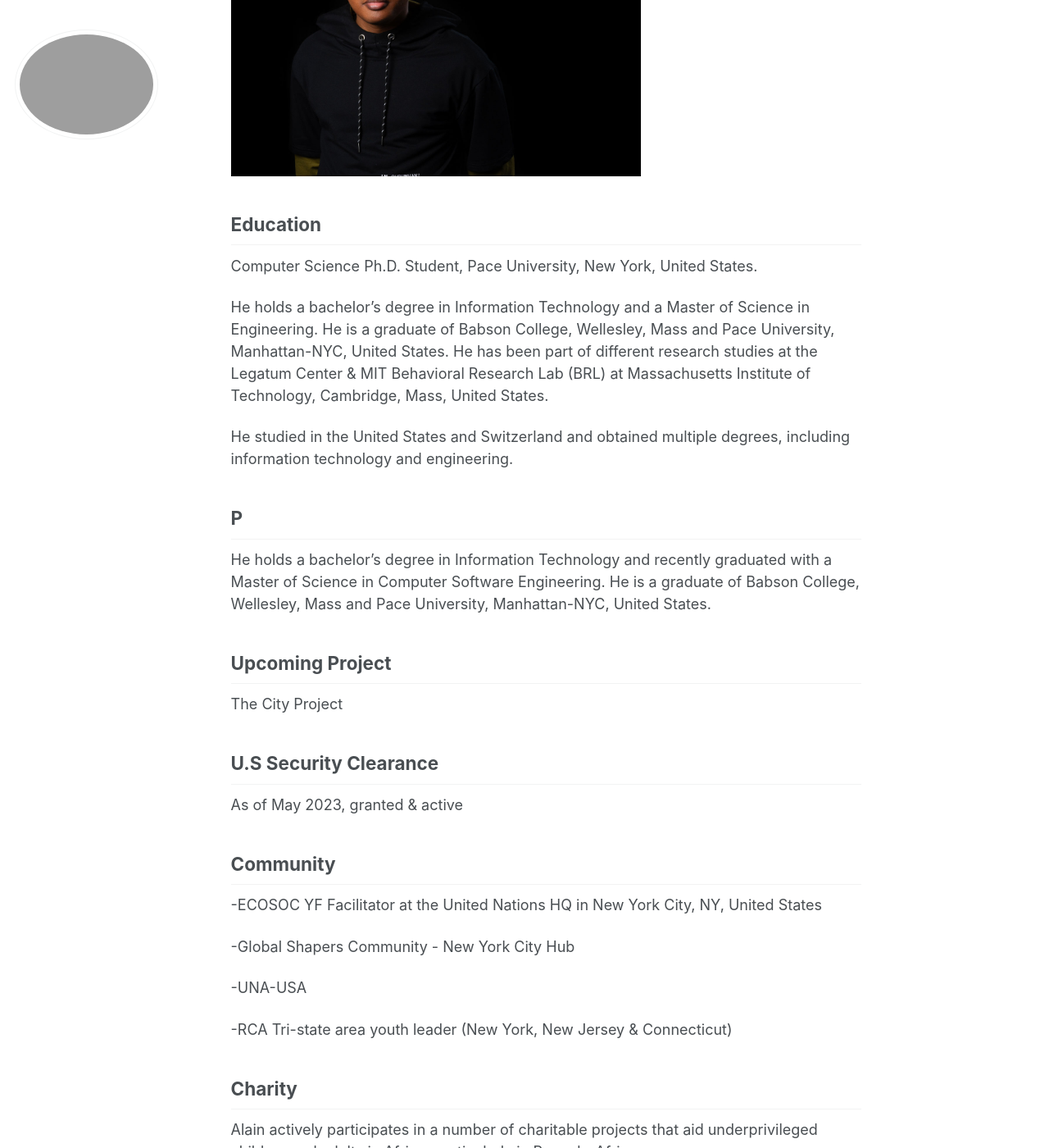
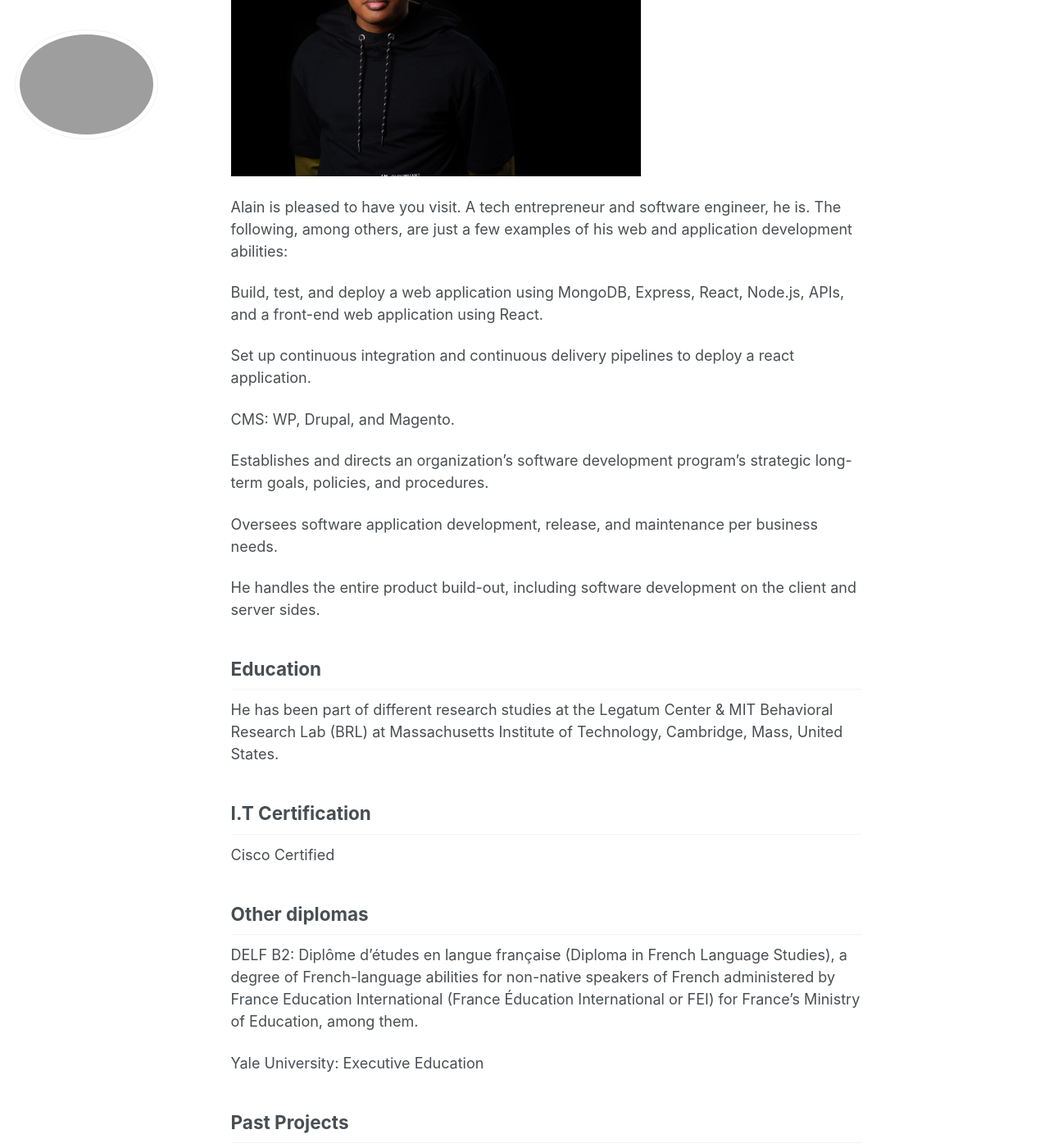
Before and after one commit to phdcsseiden/phdcsseiden.github.io, a Jekyll site: the page built from _pages/about.md, in a window 1280 px wide and 1400 px high, scrolled down 278 px. Shown: the whole window at 82% size. Built offline with Jekyll 4.4.1, drawn with Linux system fonts in a browser that asks for light colours; some of the changed text lies outside the part shown.

Commit message:
Update about.md

```diff
--- a/_pages/about.md
+++ b/_pages/about.md
@@ -12,54 +12,7 @@
 
 <img src="images/Headshotwoo.jpg" alt="" style="width:500px;height:333px;">
 
-## Education
 
-Computer Science Ph.D. Student, Pace University, New York, United States.
-
-He holds a bachelor's degree in Information Technology and a Master of Science in Engineering. He is a graduate of Babson College, Wellesley, Mass and Pace University, Manhattan-NYC, United States. He has been part of different research studies at the Legatum Center & MIT Behavioral Research Lab (BRL) at Massachusetts Institute of Technology, Cambridge, Mass, United States.
-
-He studied in the United States and Switzerland and obtained multiple degrees, including information technology and engineering.
-
-
-
-P
------------------------------------------------------------------------------------------------------------------------------
-
-He holds a bachelor's degree in Information Technology and recently graduated with a Master of Science in Computer Software Engineering. He is a graduate of Babson College, Wellesley, Mass and Pace University, Manhattan-NYC, United States.
-
-
-
-
-## Upcoming Project
-
-The City Project
-
-## U.S Security Clearance
-
-As of May 2023, granted & active
-
-
-## Community
-
--ECOSOC YF Facilitator at the United Nations HQ in New York City, NY, United States
-
--Global Shapers Community - New York City Hub
-
--UNA-USA
-
--RCA Tri-state area youth leader (New York, New Jersey & Connecticut)
-
-## Charity
-
-Alain actively participates in a number of charitable projects that aid underprivileged children and adults in Africa, particularly in Rwanda-Africa.
-
-## Social Media
-
- N/A
-
-
-
---------------------------------------------------------------------------------------------------------------------------------------------
 
 
 
@@ -97,6 +50,7 @@
 Yale University: Executive Education
 
 ## Past Projects
+
 He oversaw business operations for himself and his partners in North America and collaborated on innovation projects with companies, including Verizon, AT&T, and the Cortec Group.
 
 
```
Also changed, not shown: other parts of _pages/about.md (+26 -1 lines).
